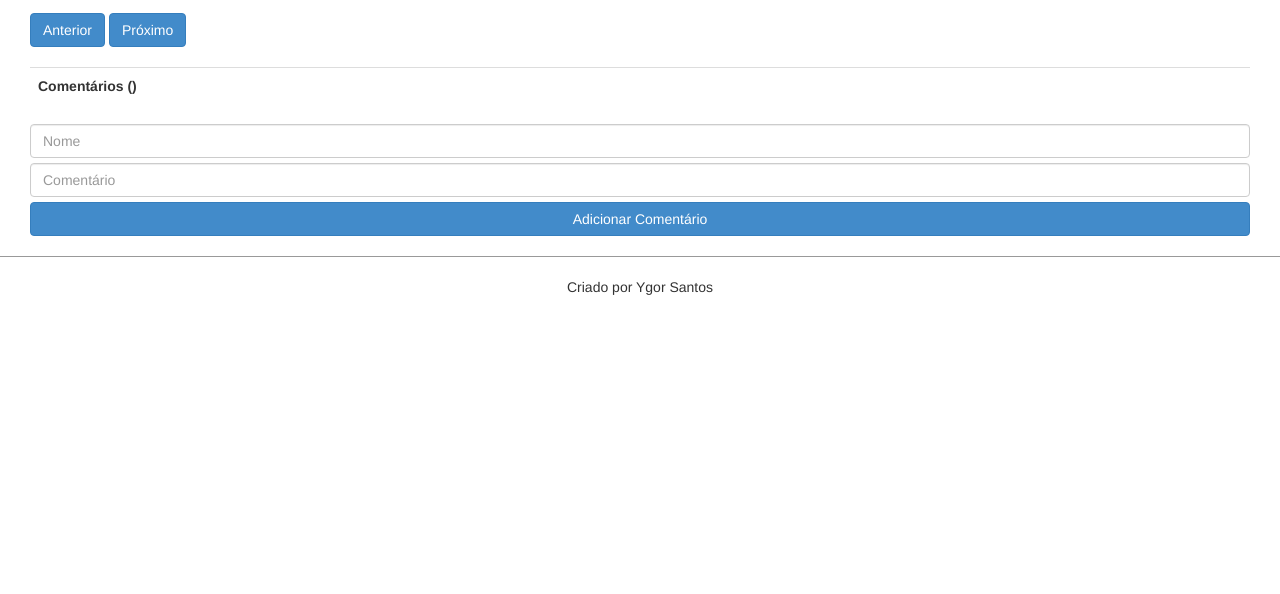
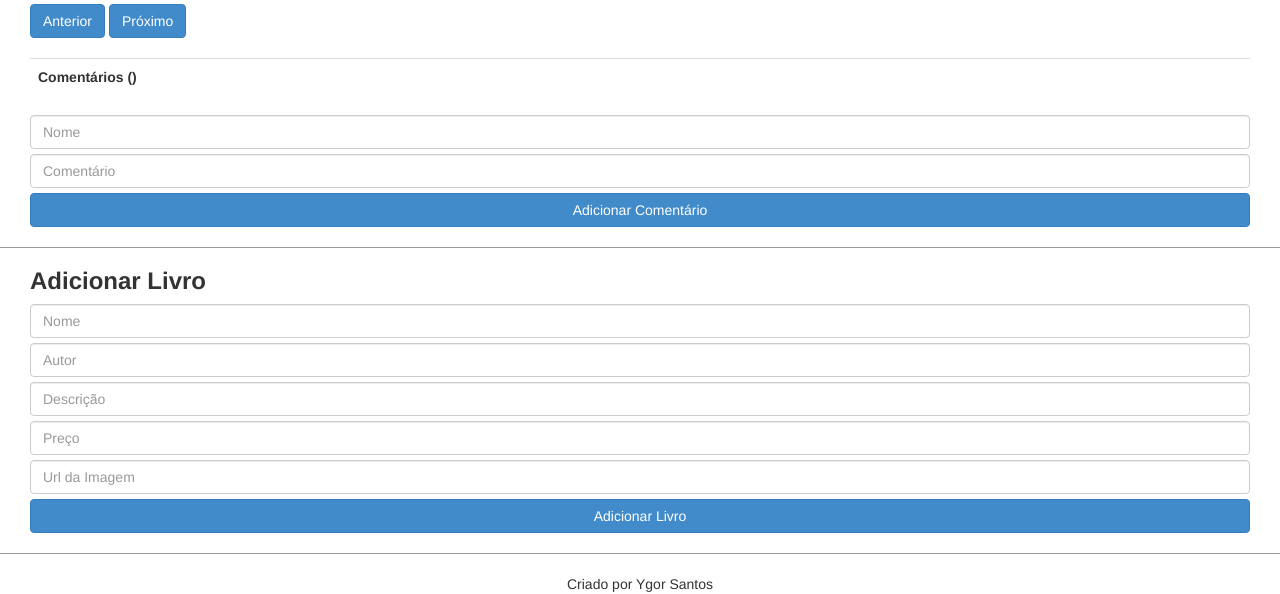
Before and after one commit to ygorgs/exercicios-p3, a website: page public/views/livraria.html in a window 1280 px wide. Shown: the part 472-1066 px from the top of the page. Before the commit the page ends 800 px from the top, so only its background shows below. Drawn offline with nearby package versions, Linux system fonts and the light colour scheme; some icons are missing.

Commit message:
Função de adicionar livro

```diff
--- a/public/css/app.css
+++ b/public/css/app.css
@@ -8,7 +8,7 @@
 	margin-top: 20px;
 }
 .description{
-	height:230px;
+	height:221px;
 	margin: 15px;
 }
 .form-control{
--- a/public/js/livrariaController.js
+++ b/public/js/livrariaController.js
@@ -45,6 +45,10 @@
 			}
 			$scope.livro.user.push(user);
 			delete $scope.user;
-		}
+		};
+
+		$scope.addLivro = function(novoLivro){
+			livros.push(novoLivro);
+		};
 	});
 })()
--- a/public/views/livraria.html
+++ b/public/views/livraria.html
@@ -52,6 +52,18 @@
 		</div>
 	</div>
 	<hr/>
+	<div class="body" id="content">
+		<div class="form-group">
+			<H3><b>Adicionar Livro</b></H3>
+			<input class="form-control" type="text" placeholder="Nome" ng-model="novoLivro.nome">
+			<input class="form-control" type="text" placeholder="Autor" ng-model="novoLivro.autor">
+			<input class="form-control" type="text" placeholder="Descrição" ng-model="novoLivro.descricao">
+			<input class="form-control" type="number" placeholder="Preço" ng-model="novoLivro.preco">
+			<input class="form-control" type="text" placeholder="Url da Imagem" ng-model="novoLivro.capa">
+			<button class="btn btn-primary btn-block"  ng-click="addLivro(novoLivro)">Adicionar Livro</button>
+		</div>
+	</div>
+	<hr/>
 	<div ng-include="'footer.html'"></div>
 </body>
 </html>
```
Also changed, not shown: public/index.html (+1 -1 lines).
